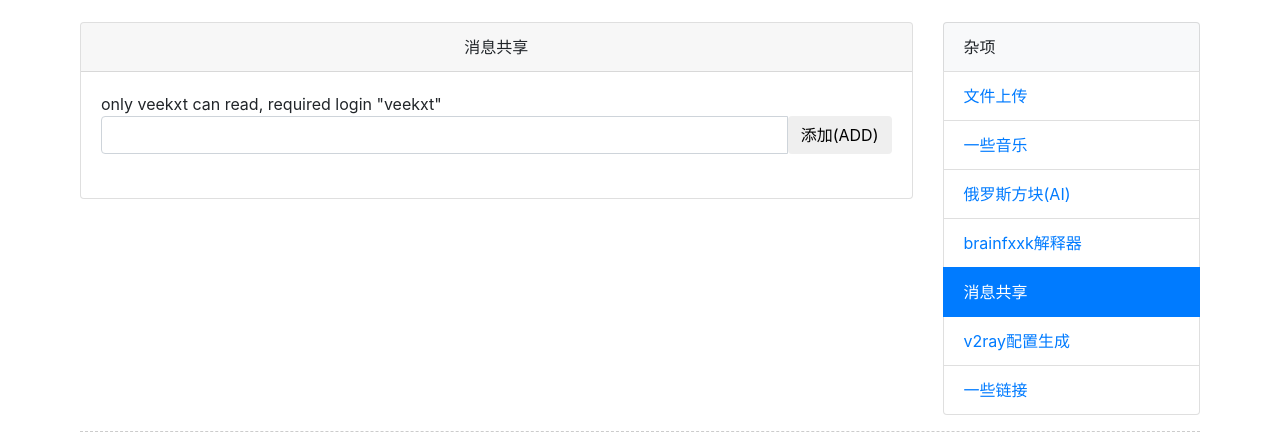
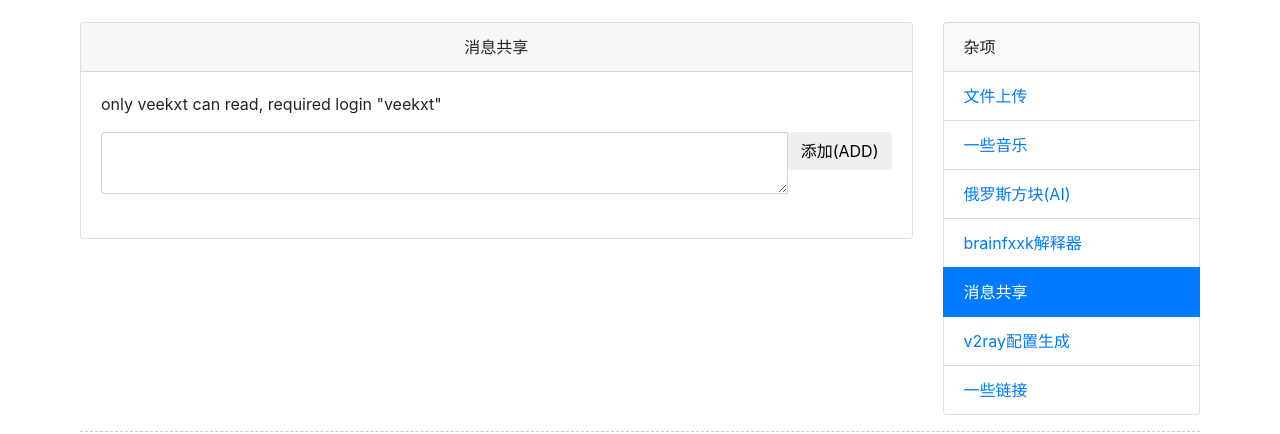
Before and after one commit to veekxt/my_site, a Flask app: page /utils/message in a window 1280 px wide. Shown: the part 56-490 px from the top of the page. Run offline with Flask 2, Linux system fonts and the light colour scheme; data that the repository does not hold is empty; parts of the project's set-up code (start-up, migrations or seed data) failed here and were passed over; some libraries are stand-ins or nearby versions.

Commit message:
multi-line messages

```diff
--- a/templates/message.html
+++ b/templates/message.html
@@ -6,10 +6,10 @@
 
 {% block utilutil_id_main %}
 
-    only veekxt can read, required login "veekxt"
+    <p>only veekxt can read, required login "veekxt"</p>
 
     <div class="input-group">
-        <input id="text_area" type="text" class="form-control" placeholder="">
+        <textarea id="text_area" type="text" class="form-control" placeholder=""></textarea>
         <span class="input-group-btn">
         <button id="add_mess" class="btn btn-default" type="button">添加(ADD)</button>
       </span>
@@ -29,7 +29,9 @@
             let data = {"mess": text_area.value};
             xhr.onreadystatechange = function () {
                 if (xhr.readyState === 4 && xhr.status === 200) {
-                    messages.insertAdjacentHTML("afterbegin", "<p>" + text_area.value + "</p>");
+                    //messages.insertAdjacentHTML("afterbegin", "<p>" + text_area.value + "</p>");
+                    messages.insertAdjacentHTML("afterbegin", '<pre style="white-space: pre-wrap;' +
+                        'word-wrap: break-word;"><code>' + text_area.value + "</pre></code>");
                     text_area.value = "";
                 }
             };
@@ -42,7 +44,8 @@
             if (xhr.readyState === 4 && xhr.status === 200) {
                 let messList = JSON.parse(xhr.responseText);
                 for (let i in messList) {
-                    messages.insertAdjacentHTML("beforeend", "<p>" + messList[i] + "</p>");
+                    messages.insertAdjacentHTML("beforeend", '<pre style="white-space: pre-wrap;' +
+                        'word-wrap: break-word;"><code>' + messList[i] + "</pre></code>");
                 }
             }
         };
```
